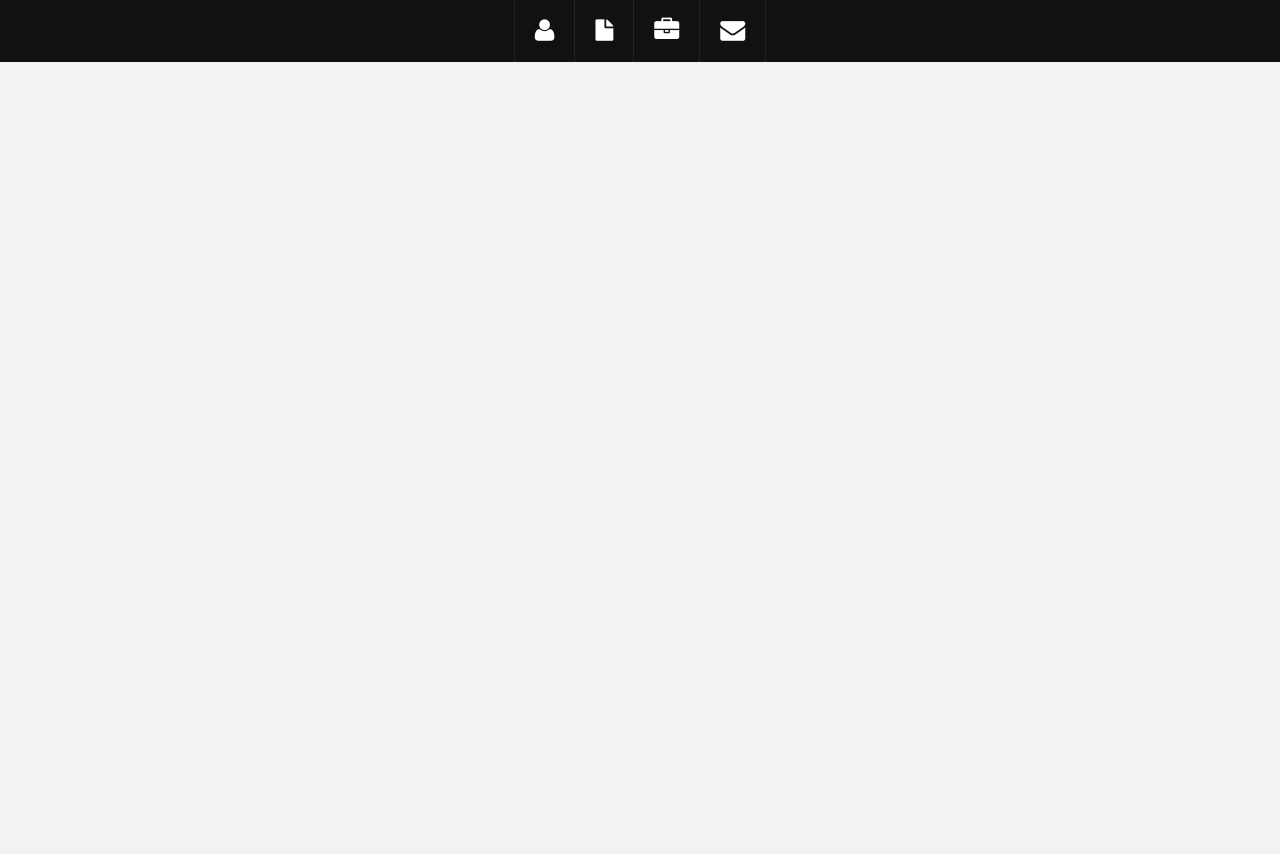
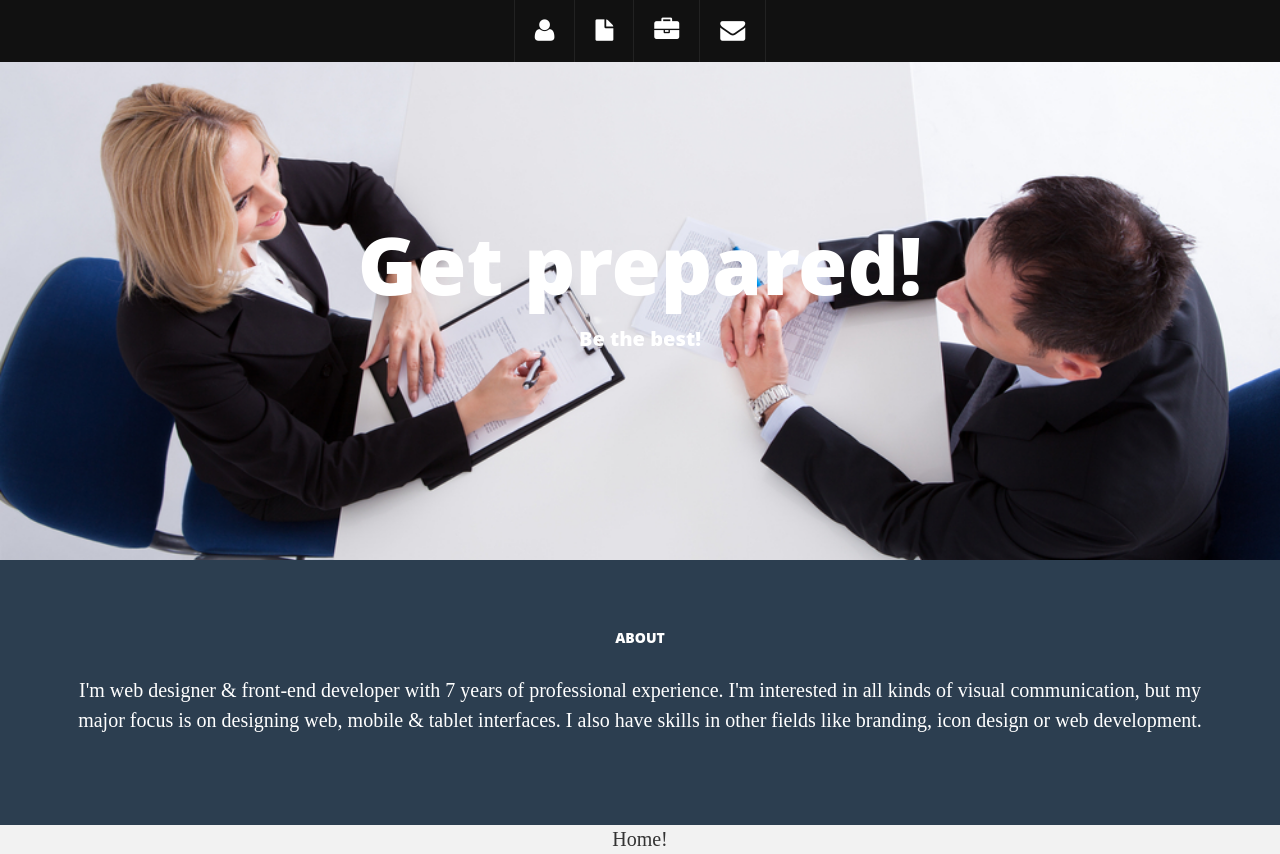
Before and after one commit to Aleksandyr/interview-preparation, a React (Create React App) app in the folder interviewer.app/: page / in a window 1280 px wide. Before the commit the page ends 800 px from the top, so only its background shows below. Built offline with nearby package versions, Linux system fonts and the light colour scheme.

Commit message:
add header and about sections

```diff
--- a/interviewer.app/public/css/main.css
+++ b/interviewer.app/public/css/main.css
@@ -153,7 +153,7 @@ a:after {
 
 /* Header Wrap */
 #headerwrap {
-	background: url(../img/header-bg.jpg) no-repeat center top;
+	background: url(../img/Interview-session-script.jpg) no-repeat center top;
 	margin-top: 60px;
 	padding-top:140px;
 	text-align:center;
--- a/interviewer.app/src/App.js
+++ b/interviewer.app/src/App.js
@@ -1,6 +1,8 @@
 import React, { Component } from 'react';
-import Navbar from './components/common/Navbar'
+import Navbar from './components/Navbar'
 import Routes from './components/common/routes/Routes'
+import Header from './components/Header'
+import About from './components/About'
 import './App.css';
 
 class App extends Component {
@@ -8,6 +10,8 @@ class App extends Component {
     return (
       <div className="App">
         <Navbar />
+        <Header />
+        <About />
         <Routes />
       </div>
     );
--- /dev/null
+++ b/interviewer.app/src/components/About.js
@@ -0,0 +1,21 @@
+import React from 'react'
+
+const About = () => (
+    <div>
+        <section id="about" name="about"></section>
+        <div id="intro">
+            <div className="container">
+                <div className="row">
+                    <div>
+                        <h5>ABOUT</h5>
+                    </div>
+                    <div>
+                        <p>I'm web designer & front-end developer with 7 years of professional experience. I'm interested in all kinds of visual communication, but my major focus is on designing web, mobile & tablet interfaces. I also have skills in other fields like branding, icon design or web development.</p>
+                    </div>
+                </div>
+            </div>
+        </div>
+    </div>
+)
+
+export default About
--- /dev/null
+++ b/interviewer.app/src/components/Header.js
@@ -0,0 +1,16 @@
+import React from 'react'
+
+const Header = () => (
+    <div id="headerwrap">
+        <div className="container">
+            <div className="row centered">
+                <div className="col-lg-12">
+                    <h1>Get prepared!</h1>
+                    <h3>Be the best!</h3>
+                </div>
+            </div>
+        </div>
+    </div>
+)
+
+export default Header
--- a/interviewer.app/src/components/common/Navbar.js
+++ b/interviewer.app/src/components/Navbar.js
@@ -1,5 +1,5 @@
 import React, { Component } from 'react'
-import NavItems from '../common/navbar/NavItems'
+import NavItems from './common/navbar/NavItems'
 
 class Navbar extends Component {
   constructor (props) {
```
Also changed, not shown: interviewer.app/public/img/Interview-session-script.jpg (added).
